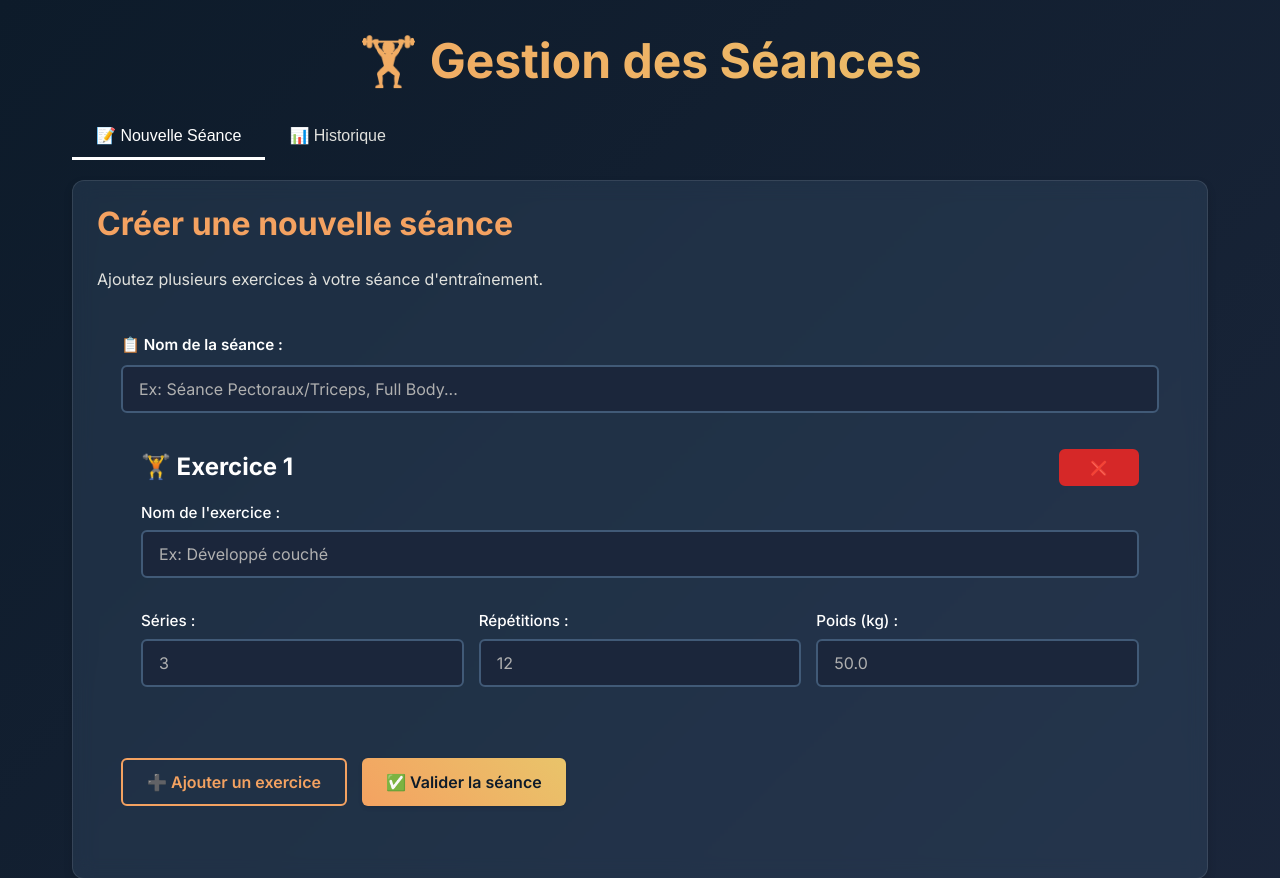
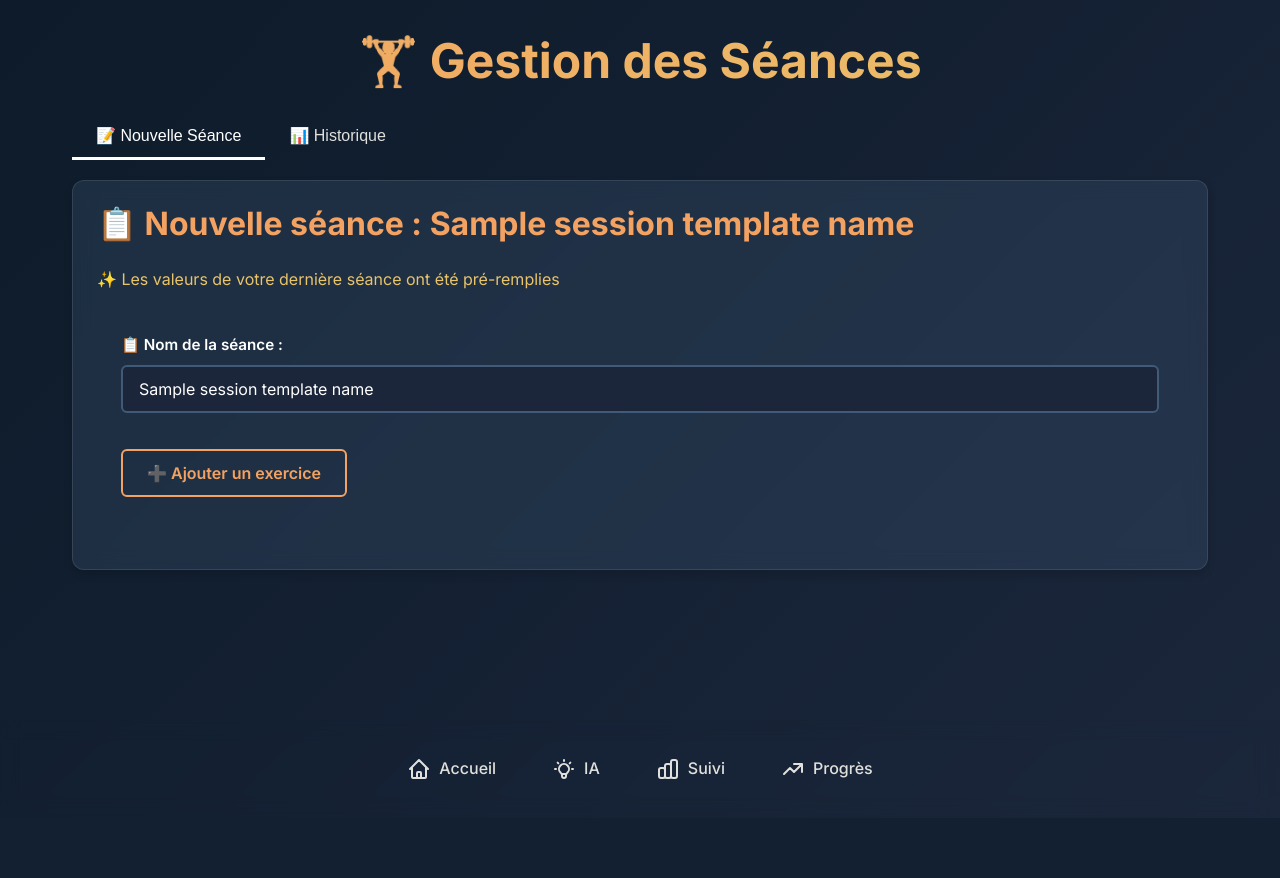
Before and after one commit to AnthonyDh10/AppWorkout, a Flask app: template templates/track.html in a window 1280 px wide. Shown: the top 878 px of the page. After the commit the page ends 779 px from the top, so only its background shows below. Run offline with Flask 3, Linux system fonts and the light colour scheme; data comes from the database, SQL or seed files in the repository; the template is opened without the code that fills it: most values are stand-ins (such as "Sample title", 1, 10 or a date in 2020).

Commit message:
Update track.html

```diff
--- a/templates/track.html
+++ b/templates/track.html
@@ -21,8 +21,13 @@
     <!-- Onglet Nouvelle Séance -->
     <div id="nouvelle-seance" class="tab-content active">
         <div class="card">
+            {% if session_template_name %}
+            <h2>📋 Nouvelle séance : {{ session_template_name }}</h2>
+            <p style="color: var(--accent-secondary);">✨ Les valeurs de votre dernière séance ont été pré-remplies</p>
+            {% else %}
             <h2>Créer une nouvelle séance</h2>
             <p>Ajoutez plusieurs exercices à votre séance d'entraînement.</p>
+            {% endif %}
 
             <form method="post" id="session-form">
                 <input type="hidden" name="action" value="create_session">
@@ -273,9 +278,34 @@ function setupAutocomplete(input) {
 document.addEventListener('DOMContentLoaded', function() {
     loadExistingExercises();
 
+    {% if session_template_name and template_exercises %}
+    // Pré-remplir le nom de la séance
+    document.getElementById('session_name').value = "{{ session_template_name }}";
+
+    // Pré-remplir les exercices du template
+    const templateExercises = {{ template_exercises | tojson }};
+
+    templateExercises.forEach((exercise, index) => {
+        addExercise();
+
+        // Remplir les champs avec les données du template
+        setTimeout(() => {
+            const exerciseForm = document.querySelectorAll('.exercise-form')[index];
+            if (exerciseForm) {
+                const inputs = exerciseForm.querySelectorAll('input');
+                inputs[0].value = exercise[0]; // Nom de l'exercice
+                inputs[1].value = exercise[1]; // Séries
+                inputs[2].value = exercise[2]; // Répétitions
+                inputs[3].value = exercise[3]; // Poids
+            }
+        }, 100);
+    });
+    {% else %}
+    // Ajouter un exercice vide si pas de template
     if (document.getElementById('nouvelle-seance').classList.contains('active')) {
         addExercise();
     }
+    {% endif %}
 });
 </script>
 
```
